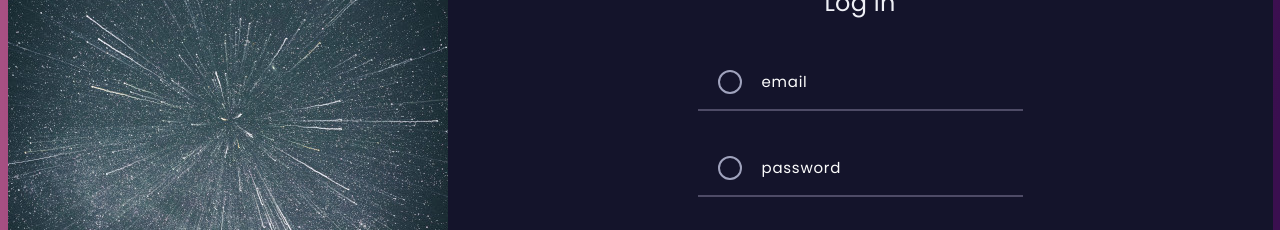
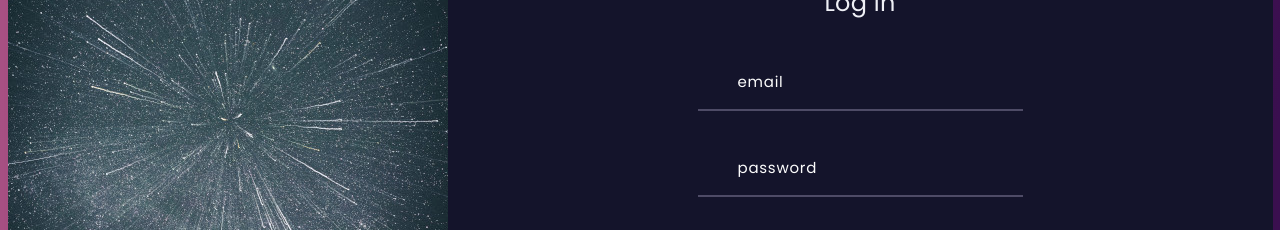
Before and after one commit to AstralPond/AstralReader, a Vue app in the folder client/: page /login in a window 1280 px wide. Shown: the part 281-511 px from the top of the page. Built offline with nearby package versions, Linux system fonts and the light colour scheme; no server answers.

Commit message:
make showIcon prop work

```diff
--- a/client/src/components/inputs/TextInput.vue
+++ b/client/src/components/inputs/TextInput.vue
@@ -88,7 +88,7 @@ const inputClassObj = computed(() => ({
     class="d-flex align-items-center pl-6 pos-relative transition"
     :class="divClassObj"
   >
-    <div class="d-flex">
+    <div class="d-flex" v-if="props.showIcon">
       <InputPlaceholderIcon />
     </div>
     <div>
```
